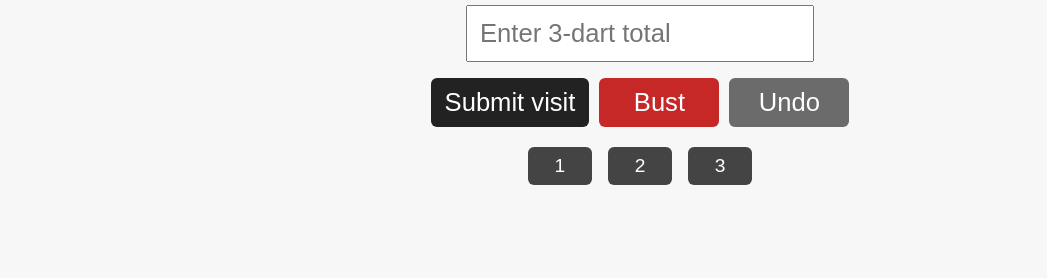
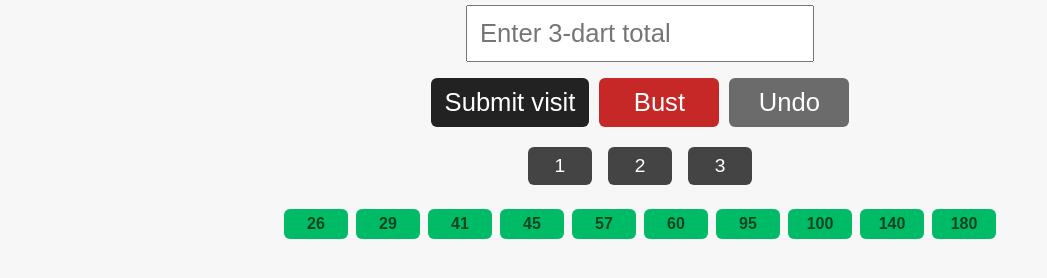
Before and after one commit to andyhayes927/121darts, a plain HTML site: page index.html in a window 1280 px wide. Shown: the part 316-594 px from the top of the page, without its empty margins (0-1047 px from the left). Drawn offline with Linux system fonts and the light colour scheme.

Commit message:
add quick buttons for common values

```diff
--- a/index.html
+++ b/index.html
@@ -17,10 +17,15 @@ button:active { background:#444; }
 #quickNums { margin-top: 6px; }
 .num-btn { width:64px; margin:6px 6px; padding:8px; font-size:1.2rem; border-radius:6px; background:#444; color:#fff; border:none; }
 .num-btn:active { background:#666; }
-/* added: controls layout and bust button */
+/* added: preset visit buttons */
+.preset-row { margin-top:10px; display:flex; flex-wrap:wrap; gap:8px; justify-content:center; }
+/* make preset buttons narrow despite the global button width:90% rule */
+.preset-btn { width:auto; min-width:64px; padding:6px 10px; border-radius:6px; background:#0b6; color:#042; font-weight:600; border:none; font-size:1rem; }
+.preset-btn:active { filter:brightness(.9); }
+/* added: controls layout and bust/undo button colors */
 .controls { display:flex; gap:10px; justify-content:center; align-items:center; }
 .controls button { width:auto; min-width:120px; max-width:none; padding:10px 14px; }
-.bust-btn { background:#c62828; }
+.bust-btn { background:#c62828; color:white; }
 .bust-btn:active { background:#e53935; }
 .undo-btn { background:#6b6b6b; }
 .undo-btn:active { background:#8a8a8a; }
@@ -51,6 +56,20 @@ button:active { background:#444; }
   <button class="num-btn" onclick="submitVisit(1)">1</button>
   <button class="num-btn" onclick="submitVisit(2)">2</button>
   <button class="num-btn" onclick="submitVisit(3)">3</button>
+</div>
+
+<!-- added: preset visit buttons that auto-fill and submit -->
+<div class="preset-row">
+  <button class="preset-btn" onclick="autoSubmitVisit(26)">26</button>
+  <button class="preset-btn" onclick="autoSubmitVisit(29)">29</button>
+  <button class="preset-btn" onclick="autoSubmitVisit(41)">41</button>
+  <button class="preset-btn" onclick="autoSubmitVisit(45)">45</button>
+  <button class="preset-btn" onclick="autoSubmitVisit(57)">57</button>
+  <button class="preset-btn" onclick="autoSubmitVisit(60)">60</button>
+  <button class="preset-btn" onclick="autoSubmitVisit(95)">95</button>
+  <button class="preset-btn" onclick="autoSubmitVisit(100)">100</button>
+  <button class="preset-btn" onclick="autoSubmitVisit(140)">140</button>
+  <button class="preset-btn" onclick="autoSubmitVisit(180)">180</button>
 </div>
 
 <div class="big" id="status"></div>
@@ -218,6 +237,12 @@ function updateUI(status="") {
   statusEl.textContent = status;
 }
 
+// helper to auto-fill the visit input and submit
+function autoSubmitVisit(value) {
+  visitInput.value = String(value);
+  submitVisit();
+}
+
 // Initial render
 updateUI();
 </script>
```
